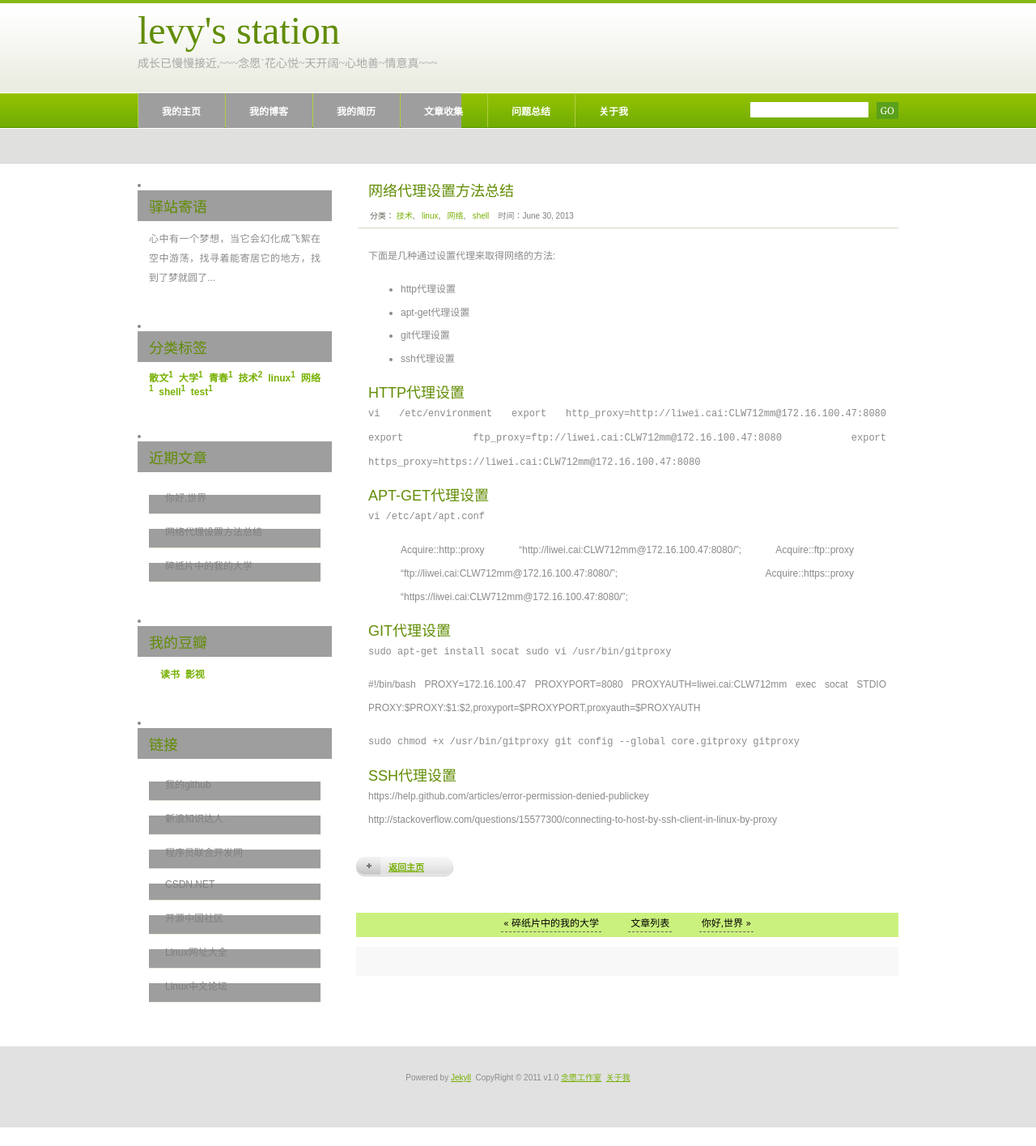
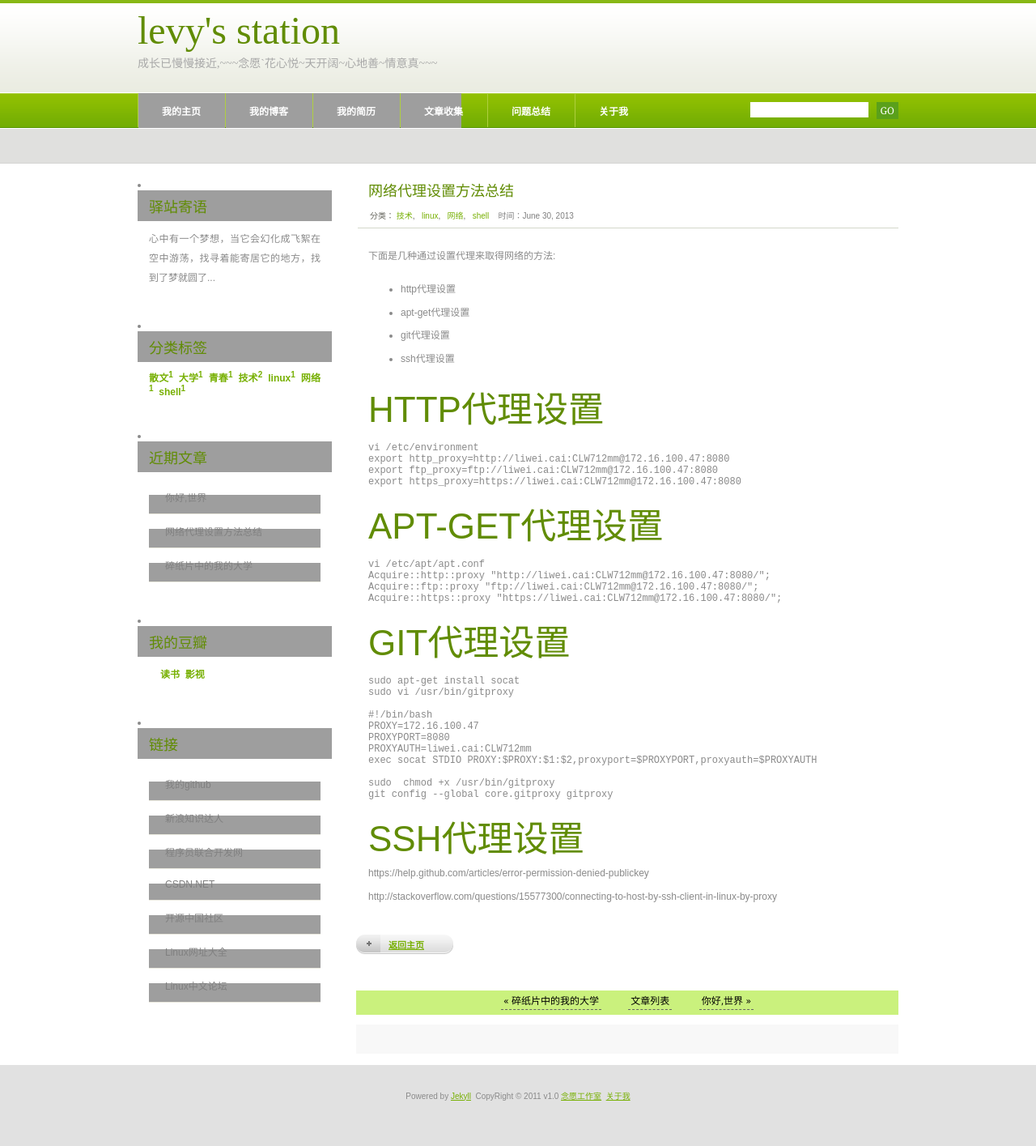
Before and after one commit to cailiwei/yuan, a Jekyll site: the page built from _posts/2013-06-30-http-proxy.markdown, in a window 1280 px wide. Shown: the whole page at 81% size. Built offline with Jekyll 4.4.1, drawn with Linux system fonts in a browser that asks for light colours; comment, search, counter and statistics services are not loaded; before the commit the page ends 1392 px from its top, so only the background shows below that.

Commit message:
Modified the post layout

```diff
--- a/_layouts/post.html
+++ b/_layouts/post.html
@@ -16,7 +16,7 @@
 				&nbsp;&nbsp;时间：{{ page.date | date: '%B %d, %Y' }}</span>
 		</ul>
 
-		<div class="entry">
+		<div id="entry">
 			{{ content }}
 		</div>
 
--- a/_posts/2013-06-30-http-proxy.markdown
+++ b/_posts/2013-06-30-http-proxy.markdown
@@ -13,44 +13,35 @@
  - git代理设置
  - ssh代理设置
 
-http代理设置
------------
+# http代理设置
 
-``
-vi /etc/environment
-export http_proxy=http://liwei.cai:CLW712mm@172.16.100.47:8080
-export ftp_proxy=ftp://liwei.cai:CLW712mm@172.16.100.47:8080
-export https_proxy=https://liwei.cai:CLW712mm@172.16.100.47:8080
-``
+    vi /etc/environment
+    export http_proxy=http://liwei.cai:CLW712mm@172.16.100.47:8080
+    export ftp_proxy=ftp://liwei.cai:CLW712mm@172.16.100.47:8080
+    export https_proxy=https://liwei.cai:CLW712mm@172.16.100.47:8080
 
-apt-get代理设置
------------
-``
-vi /etc/apt/apt.conf
-``
-> Acquire::http::proxy "http://liwei.cai:CLW712mm@172.16.100.47:8080/";
-> Acquire::ftp::proxy "ftp://liwei.cai:CLW712mm@172.16.100.47:8080/";
-> Acquire::https::proxy "https://liwei.cai:CLW712mm@172.16.100.47:8080/";
+# apt-get代理设置
 
-git代理设置
------------
-``
-sudo apt-get install socat
-sudo vi /usr/bin/gitproxy
-``
+    vi /etc/apt/apt.conf
+    Acquire::http::proxy "http://liwei.cai:CLW712mm@172.16.100.47:8080/";
+    Acquire::ftp::proxy "ftp://liwei.cai:CLW712mm@172.16.100.47:8080/";
+    Acquire::https::proxy "https://liwei.cai:CLW712mm@172.16.100.47:8080/";
 
-\#!/bin/bash
-PROXY=172.16.100.47
-PROXYPORT=8080
-PROXYAUTH=liwei.cai:CLW712mm
-exec socat STDIO PROXY:$PROXY:$1:$2,proxyport=$PROXYPORT,proxyauth=$PROXYAUTH
+# git代理设置
 
-``
-sudo  chmod +x /usr/bin/gitproxy
-git config --global core.gitproxy gitproxy
-``
+    sudo apt-get install socat
+    sudo vi /usr/bin/gitproxy
 
-ssh代理设置
------------
+    #!/bin/bash
+    PROXY=172.16.100.47
+    PROXYPORT=8080
+    PROXYAUTH=liwei.cai:CLW712mm
+    exec socat STDIO PROXY:$PROXY:$1:$2,proxyport=$PROXYPORT,proxyauth=$PROXYAUTH
+
+    sudo  chmod +x /usr/bin/gitproxy
+    git config --global core.gitproxy gitproxy
+
+# ssh代理设置
+
 https://help.github.com/articles/error-permission-denied-publickey
 http://stackoverflow.com/questions/15577300/connecting-to-host-by-ssh-client-in-linux-by-proxy
--- a/_posts/2013-07-04-hello-world.markdown
+++ b/_posts/2013-07-04-hello-world.markdown
@@ -1,6 +1,6 @@
 ---
 layout: post
-tags: [技术, test]
+tags: [技术]
 title: 你好,世界
 ---
 
--- a/css/style.css
+++ b/css/style.css
@@ -354,6 +354,13 @@
 	text-decoration: none;
 }
 
+/* entry */
+#entry {
+	margin-bottom: 10px;
+	padding: 10px 15px 10px 15px;
+}
+
+
 /* tags */
 
 #tag_cloud a:hover {
```
Also changed, not shown: README.markdown (+8 -0 lines), _posts/2012-08-04-my-university.markdown (+25 -27 lines).
